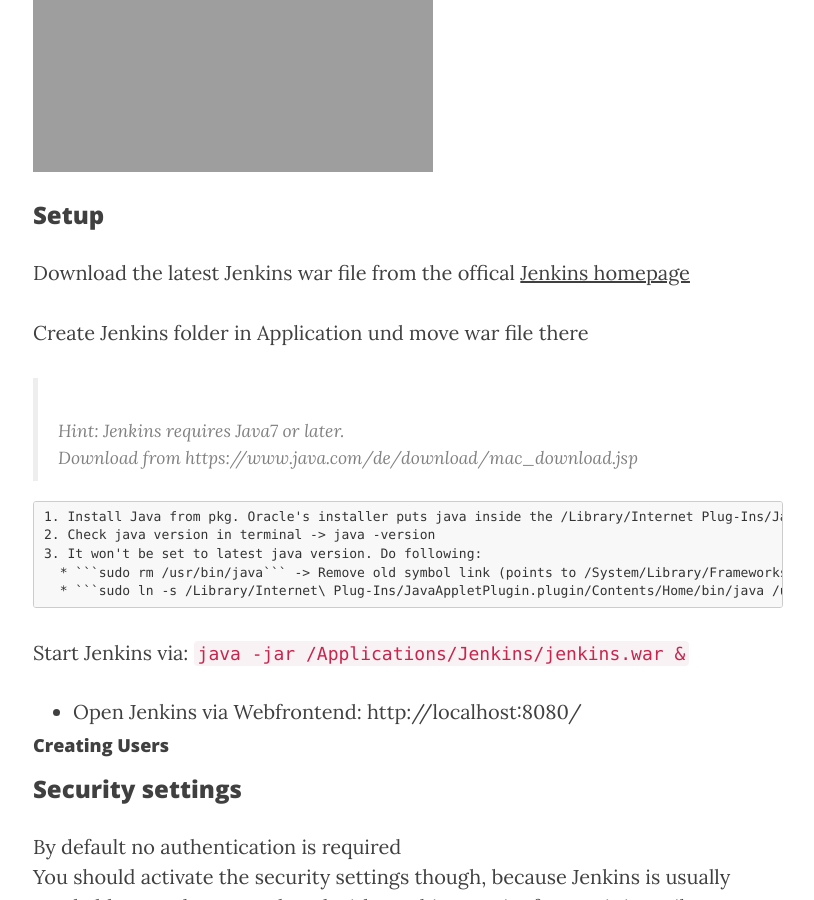
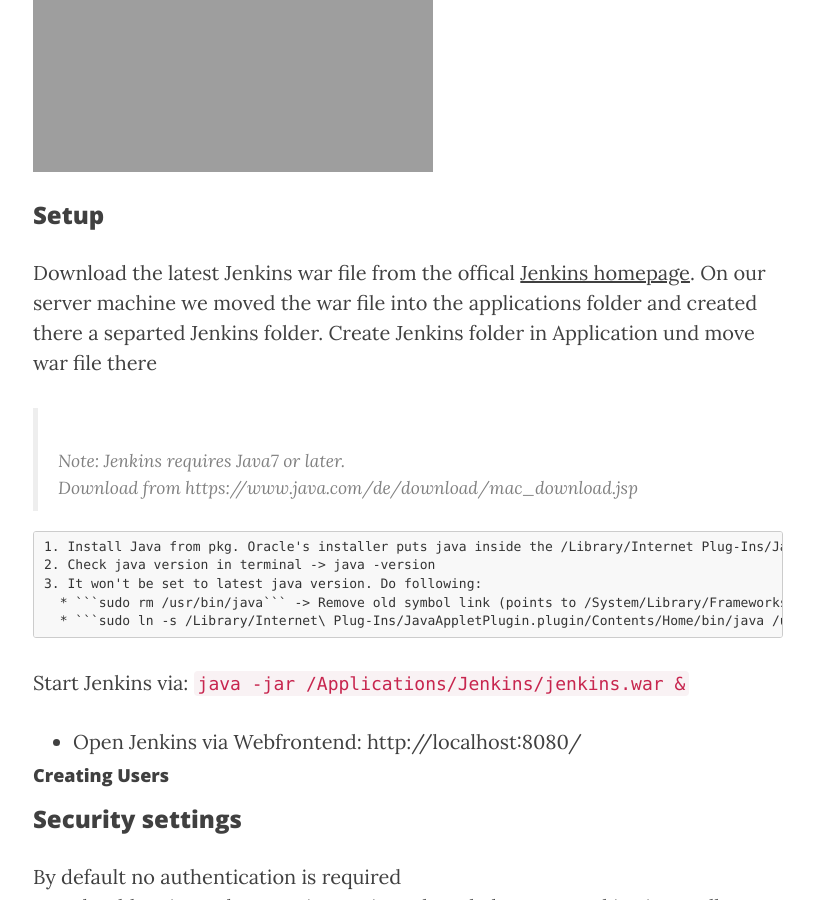
Before and after one commit to ciforios/ciforios.github.io, a Jekyll site: the page built from _posts/2015-05-24-Jenkins.markdown, in a window 1280 px wide and 900 px high, scrolled down 804 px. Shown: the whole window, without its empty margins (232-1046 px from the left). Built offline with Jekyll 4.4.1, drawn with Linux system fonts in a browser that asks for light colours; nearby versions of some CDN libraries; Markdown is read by kramdown in place of the engine named in the settings.

Commit message:
added text

```diff
--- a/_posts/2015-05-08-Code-Signing.markdown
+++ b/_posts/2015-05-08-Code-Signing.markdown
@@ -13,7 +13,7 @@
 
 > Note: Apple stated that starting from Xcode version 7, developers will no longer have to be part of the Apple Developer Program in order to run apps on real devices which are attached via USB. This does not include distribution.
 
-This post will give you all the information about getting your code-signing up and running.
+This post will give you all the information about getting your code signing up and running.
 
 1) Head over to the [Apple Developer Center](https://developer.apple.com/membercenter) and log into your account
 
@@ -24,6 +24,9 @@
 Therefore, add new entries in the respective sections within the "Certificates, Identifiers and Profiles" > "Certificates".
 
 2) Create a new Development and/or Distribution Certificate
+
+The certificate is used to authenticate the developer as the rightful owner.
+
 
 Development Certificate:
 
--- a/_posts/2015-05-24-Jenkins.markdown
+++ b/_posts/2015-05-24-Jenkins.markdown
@@ -13,10 +13,10 @@
 
 
 ###Setup
-Download the latest Jenkins war file from the offical [Jenkins homepage](http://jenkins-ci.org/)
-
+Download the latest Jenkins war file from the offical [Jenkins homepage](http://jenkins-ci.org/).
+On our server machine we moved the war file into the applications folder and created there a separted Jenkins folder.
 Create Jenkins folder in Application und move war file there
->Hint: *Jenkins requires Java7 or later*.<br>
+> Note: *Jenkins requires Java7 or later*.<br>
 Download from https://www.java.com/de/download/mac_download.jsp
 
 	1. Install Java from pkg. Oracle's installer puts java inside the /Library/Internet Plug-Ins/JavaAppletPlugin.plugin. And it doesn't overwrite /usr/bin/java
```
